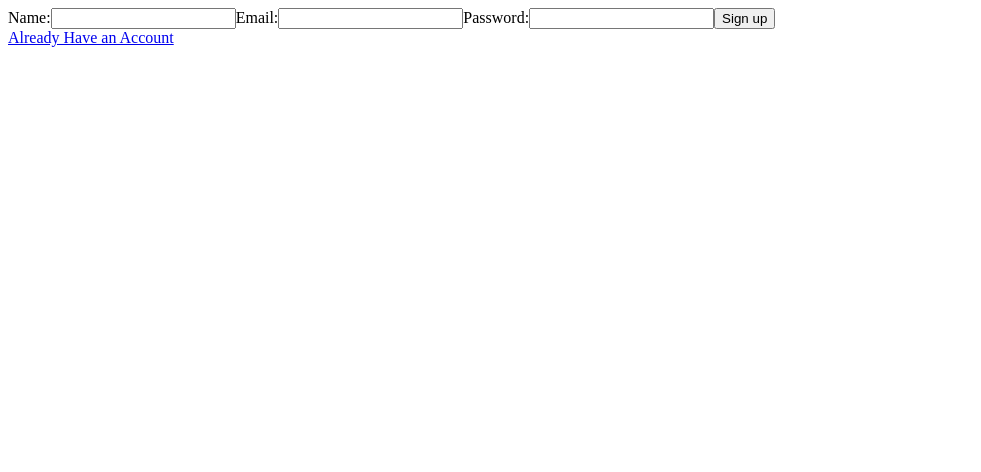
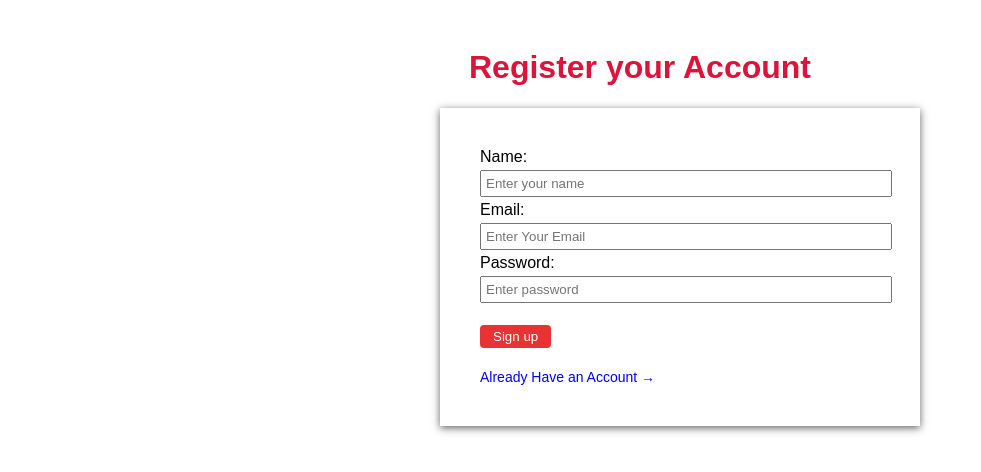
Before and after one commit to abhishekkhanna2710/Assessment, a React (Vite) app in the folder client/: page / in a window 1280 px wide. Shown: the top 472 px of the page, without its empty margins (0-981 px from the left). Built offline with nearby package versions, Linux system fonts and the light colour scheme.

Commit message:
Login signup css done

```diff
--- a/client/src/App.jsx
+++ b/client/src/App.jsx
@@ -2,6 +2,7 @@ import React from "react"
 import { Routes, Route } from "react-router-dom";
 import Sign_up from "./Components/Login_Form/SignUp/Sign_up"
 import Login from "./Components/Login_Form/Login/Login";
+import Home from "./Pages/Home/Home";
 
 
 function App() {
@@ -10,9 +11,9 @@ function App() {
     <div className="App">
 
       <Routes>
+        <Route path="/" exact element={<Sign_up />} />
         <Route path="/login" exact element={<Login />} />
-
-        <Route path="/" exact element={<Sign_up />} />
+        <Route path="/home" exact element={<Home />} />
       </Routes>
     </div>
   )
--- a/client/src/Components/Login_Form/Login/Login.jsx
+++ b/client/src/Components/Login_Form/Login/Login.jsx
@@ -1,5 +1,6 @@
 import React, { useState } from "react";
 import { NavLink, useNavigate } from "react-router-dom";
+import LoginStyle from "./Login.module.css"
 const Login = () => {
     const [user, setUser] = useState({
         email: "",
@@ -49,9 +50,9 @@ const Login = () => {
                 setError(data.message);
                 console.log(data);
             } else {
-                window.alert("Registration Successful");
-                console.log("Registration Successful");
                 console.log(data.message);
+                window.location.href = "/home"
+                // navigate = "/home"
             }
         } catch (error) {
             console.error(error);
@@ -60,25 +61,28 @@ const Login = () => {
 
 
     return (
-        <>
-            <form onSubmit={handleSubmit}>
+        <div className={LoginStyle.login}>
+            <h1>Enter Your Credentials</h1>
+            <form className={LoginStyle.loginForm} onSubmit={handleSubmit}>
                 <label>
                     Email:
                     <input type="email" name="email" value={user.email} onChange={handleInputChange} />
                 </label>
+                <br />
                 <label>
                     Password:
                     <input type="password" name="password" value={user.password} onChange={handleInputChange} />
                 </label>
-                {error && <div>{error}</div>}
-                <button type="submit">Login</button>
+                <br />
+                {error && <div className={LoginStyle.error}>{error}</div>}
+                <button className={LoginStyle.loginButton} type="submit">Login</button> <br />
+                <NavLink className={LoginStyle.navs}
+                    to="/"
+                >
+                    Back to Registration
+                </NavLink>
             </form>
-            <NavLink className='navs'
-                to="/"
-            >
-                Back to Registration
-            </NavLink>
-        </>
+        </div>
     );
 };
 
--- /dev/null
+++ b/client/src/Components/Login_Form/Login/Login.module.css
@@ -0,0 +1,62 @@
+.login {
+    width: 100%;
+    max-width: 400px;
+    margin: auto;
+    padding: 20px;
+}
+
+.login h1 {
+    text-align: center;
+    font-family: sans-serif;
+    color: crimson;
+    margin-left: 10px;
+
+}
+
+
+.loginForm {
+    width: 100%;
+    box-shadow: rgba(99, 99, 99, 2.2) 0px 2px 8px 0px;
+    padding: 40px;
+
+}
+
+.loginForm label {
+    font-weight: 500;
+    padding-right: 20px;
+    margin-top: 20px;
+    font-family: sans-serif;
+}
+
+.loginForm input {
+    margin: 4px 0px;
+    width: 100%;
+    padding: 4px;
+}
+
+.loginButton {
+    background-color: rgb(231, 51, 51);
+    border: none;
+    padding: 4px 13px;
+    color: white;
+    font-weight: 500;
+    border-radius: 4px;
+    margin-bottom: 20px;
+    margin-top: 20px;
+}
+
+.navs {
+    text-decoration: none;
+    margin-top: 20px;
+    color: blue;
+    font-family: Arial, Helvetica, sans-serif;
+    font-size: 14px;
+    font-weight: 500;
+}
+
+.error {
+    color: rgb(249, 24, 24);
+    font-weight: 600;
+    font-family: Arial, Helvetica, sans-serif;
+    margin-top: 20px;
+}
--- /dev/null
+++ b/client/src/Components/Login_Form/SignUp/Sign.module.css
@@ -0,0 +1,60 @@
+.Signup {
+    width: 100%;
+    max-width: 400px;
+    margin: auto;
+    padding: 20px;
+}
+
+.Signup h1 {
+    text-align: center;
+    font-family: sans-serif;
+    color: crimson;
+
+}
+
+
+.signForm {
+    width: 100%;
+    box-shadow: rgba(99, 99, 99, 2.2) 0px 2px 8px 0px;
+    padding: 40px;
+
+}
+
+.signForm label {
+    font-weight: 500;
+    padding-right: 20px;
+    margin-top: 20px;
+    font-family: sans-serif;
+}
+
+.signForm input {
+    margin: 4px 0px;
+    width: 100%;
+    padding: 4px;
+}
+
+.signButton {
+    background-color: rgb(231, 51, 51);
+    border: none;
+    padding: 4px 13px;
+    color: white;
+    font-weight: 500;
+    border-radius: 4px;
+    margin-bottom: 20px;
+}
+
+.navs {
+    text-decoration: none;
+    margin-top: 20px;
+    color: blue;
+    font-family: Arial, Helvetica, sans-serif;
+    font-size: 14px;
+    font-weight: 500;
+}
+
+.error {
+    color: rgb(249, 24, 24);
+    font-weight: 600;
+    font-family: Arial, Helvetica, sans-serif;
+    margin-top: 20px;
+}
--- a/client/src/Components/Login_Form/SignUp/Sign_up.jsx
+++ b/client/src/Components/Login_Form/SignUp/Sign_up.jsx
@@ -1,4 +1,5 @@
 import React, { useState } from "react";
+import signStyle from "./Sign.module.css"
 import { NavLink, useNavigate } from "react-router-dom";
 import axios from "axios"
 
@@ -54,30 +55,36 @@ const Sign_up = () => {
     };
 
     return (
-        <>
-            <form onSubmit={handleSubmit}>
+        <div className={signStyle.Signup}>
+            <h1>Register your Account</h1>
+            <form onSubmit={handleSubmit} className={signStyle.signForm}>
                 <label>
                     Name:
-                    <input type="text" name="name" value={user.name} onChange={handleInputChange} />
+                    <input type="text" name="name" placeholder="Enter your name" value={user.name} onChange={handleInputChange} />
                 </label>
+                <br />
                 <label>
                     Email:
-                    <input type="email" name="email" value={user.email} onChange={handleInputChange} />
+                    <input type="email" name="email" placeholder="Enter Your Email" value={user.email} onChange={handleInputChange} />
                 </label>
+                <br />
                 <label>
                     Password:
-                    <input type="password" name="password" value={user.password} onChange={handleInputChange} />
+                    <input type="password" name="password" placeholder="Enter password" value={user.password} onChange={handleInputChange} />
                 </label>
-                {error && <div>{error}</div>}
-                <button type="submit">Sign up</button>
+                <br />
+                {error && <div className={signStyle.error}>{error}</div>}
+                <br />
+                <button className={signStyle.signButton} type="submit">Sign up</button>
+                <br />
+                <NavLink className={signStyle.navs}
+                    to="/login"
+                >
+                    Already Have an Account  →
+                </NavLink>
             </form>
 
-            <NavLink className='navs'
-                to="/login"
-            >
-                Already Have an Account
-            </NavLink>
-        </>
+        </div>
     );
 };
 
--- /dev/null
+++ b/client/src/Pages/Home/Home.jsx
@@ -0,0 +1,9 @@
+import React from 'react'
+
+const Home = () => {
+    return (
+        <div>Home</div>
+    )
+}
+
+export default Home
```
